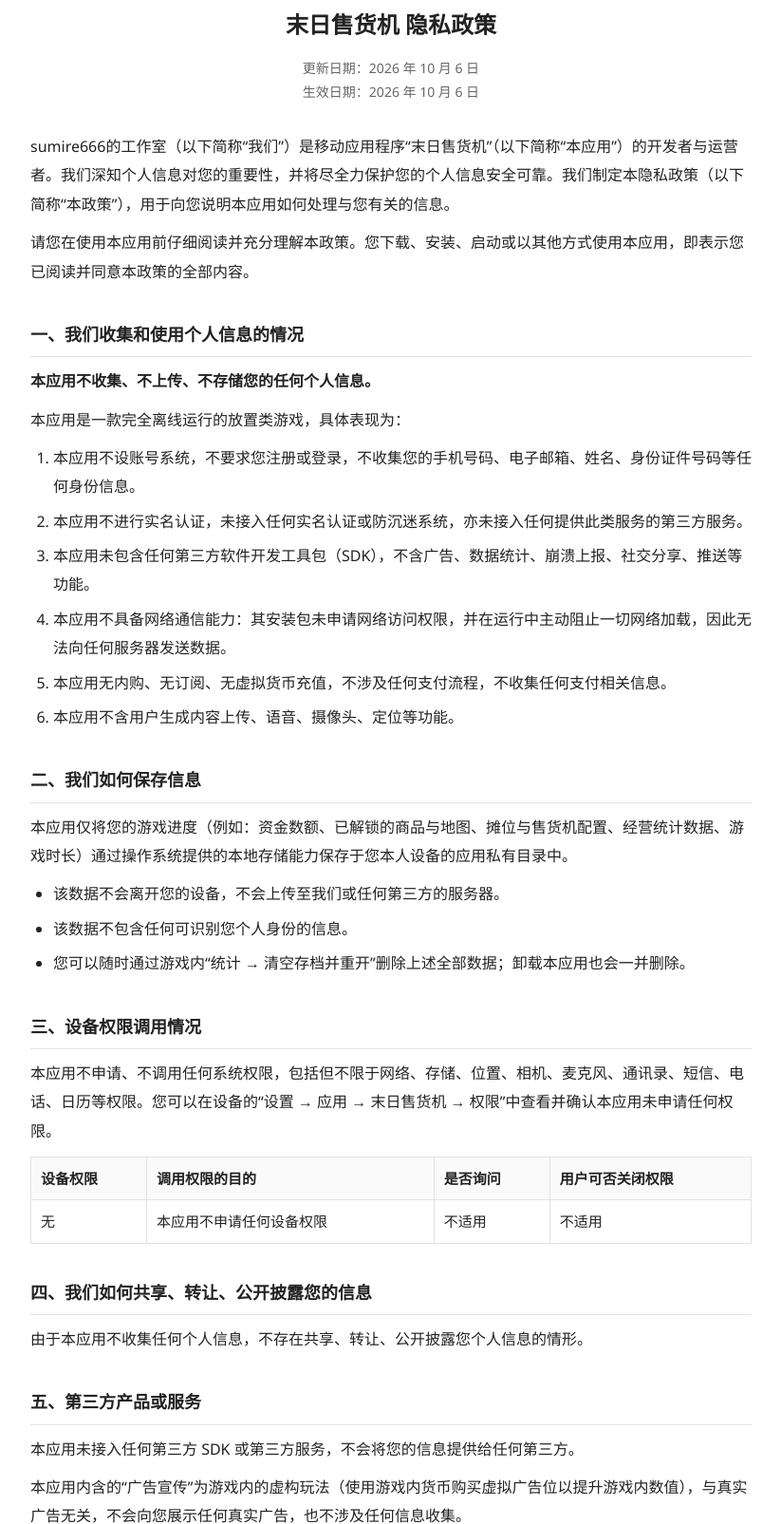
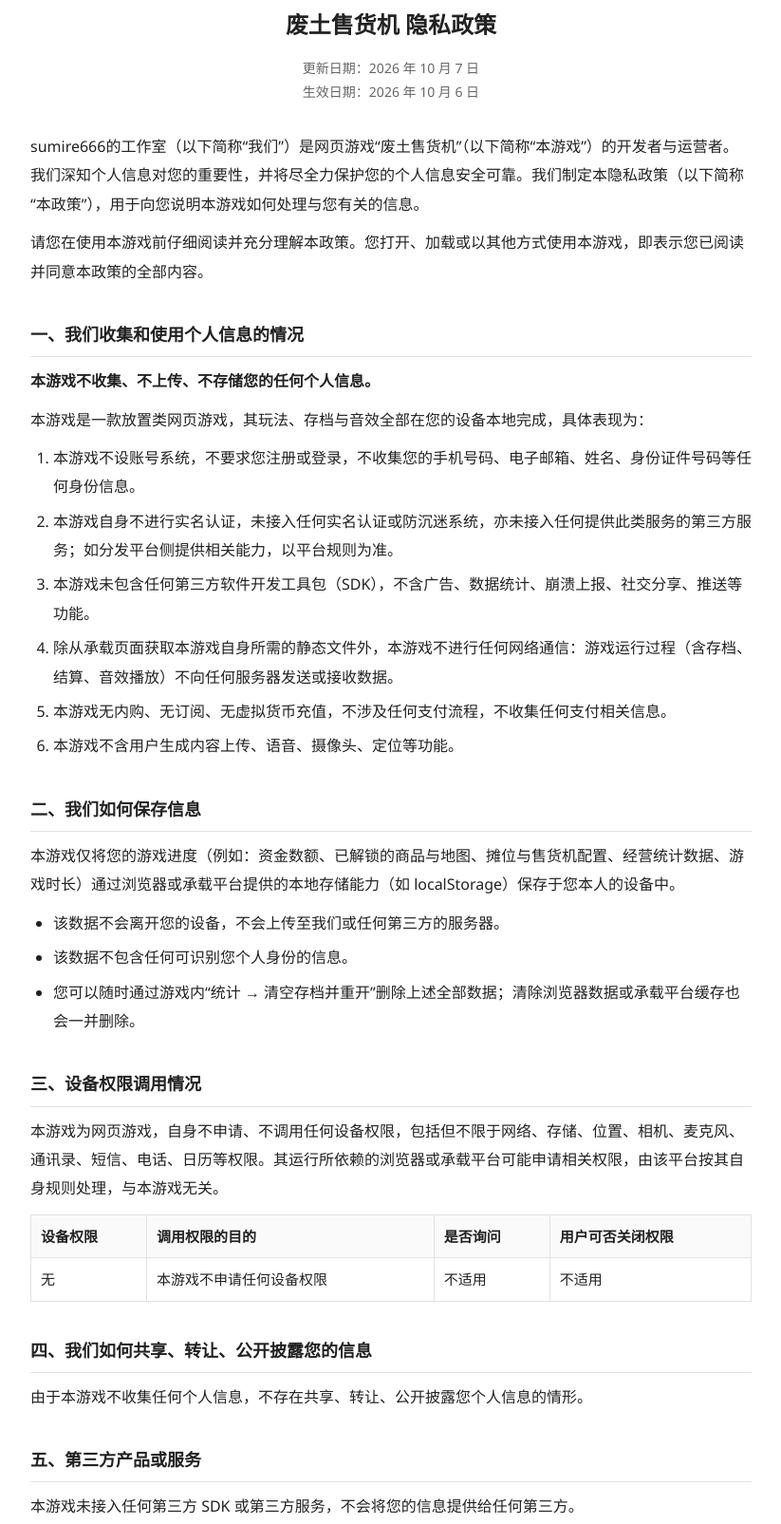
Before and after one commit to nicoo-474/taptap, a plain HTML site: page index.html in a window 1280 px wide. Shown: the part 25-1630 px from the top of the page at 95% size, without its empty margins (228-1051 px from the left). Drawn offline with Linux system fonts and the light colour scheme.

Commit message:
Add files via upload

```diff
--- a/index.html
+++ b/index.html
@@ -3,7 +3,7 @@
 <head>
 <meta charset="UTF-8">
 <meta name="viewport" content="width=device-width, initial-scale=1">
-<title>末日售货机 隐私政策</title>
+<title>废土售货机 隐私政策</title>
 <!-- 自包含：无外部样式表、无外部字体、无脚本、无统计。可直接托管为网页，也可本地双击预览。 -->
 <style>
   :root{ --ink:#222; --sub:#666; --line:#e2e2e2; }
@@ -32,65 +32,65 @@
 <body>
 <div class="wrap">
 
-<h1>末日售货机 隐私政策</h1>
-<p class="meta">更新日期：2026 年 10 月 6 日<br>生效日期：2026 年 10 月 6 日</p>
+<h1>废土售货机 隐私政策</h1>
+<p class="meta">更新日期：2026 年 10 月 7 日<br>生效日期：2026 年 10 月 6 日</p>
 
-<p>sumire666的工作室（以下简称“我们”）是移动应用程序“末日售货机”（以下简称“本应用”）的开发者与运营者。我们深知个人信息对您的重要性，并将尽全力保护您的个人信息安全可靠。我们制定本隐私政策（以下简称“本政策”），用于向您说明本应用如何处理与您有关的信息。</p>
-<p>请您在使用本应用前仔细阅读并充分理解本政策。您下载、安装、启动或以其他方式使用本应用，即表示您已阅读并同意本政策的全部内容。</p>
+<p>sumire666的工作室（以下简称“我们”）是网页游戏“废土售货机”（以下简称“本游戏”）的开发者与运营者。我们深知个人信息对您的重要性，并将尽全力保护您的个人信息安全可靠。我们制定本隐私政策（以下简称“本政策”），用于向您说明本游戏如何处理与您有关的信息。</p>
+<p>请您在使用本游戏前仔细阅读并充分理解本政策。您打开、加载或以其他方式使用本游戏，即表示您已阅读并同意本政策的全部内容。</p>
 
 <h2>一、我们收集和使用个人信息的情况</h2>
-<p><strong>本应用不收集、不上传、不存储您的任何个人信息。</strong></p>
-<p>本应用是一款完全离线运行的放置类游戏，具体表现为：</p>
+<p><strong>本游戏不收集、不上传、不存储您的任何个人信息。</strong></p>
+<p>本游戏是一款放置类网页游戏，其玩法、存档与音效全部在您的设备本地完成，具体表现为：</p>
 <ol>
-  <li>本应用不设账号系统，不要求您注册或登录，不收集您的手机号码、电子邮箱、姓名、身份证件号码等任何身份信息。</li>
-  <li>本应用不进行实名认证，未接入任何实名认证或防沉迷系统，亦未接入任何提供此类服务的第三方服务。</li>
-  <li>本应用未包含任何第三方软件开发工具包（SDK），不含广告、数据统计、崩溃上报、社交分享、推送等功能。</li>
-  <li>本应用不具备网络通信能力：其安装包未申请网络访问权限，并在运行中主动阻止一切网络加载，因此无法向任何服务器发送数据。</li>
-  <li>本应用无内购、无订阅、无虚拟货币充值，不涉及任何支付流程，不收集任何支付相关信息。</li>
-  <li>本应用不含用户生成内容上传、语音、摄像头、定位等功能。</li>
+  <li>本游戏不设账号系统，不要求您注册或登录，不收集您的手机号码、电子邮箱、姓名、身份证件号码等任何身份信息。</li>
+  <li>本游戏自身不进行实名认证，未接入任何实名认证或防沉迷系统，亦未接入任何提供此类服务的第三方服务；如分发平台侧提供相关能力，以平台规则为准。</li>
+  <li>本游戏未包含任何第三方软件开发工具包（SDK），不含广告、数据统计、崩溃上报、社交分享、推送等功能。</li>
+  <li>除从承载页面获取本游戏自身所需的静态文件外，本游戏不进行任何网络通信：游戏运行过程（含存档、结算、音效播放）不向任何服务器发送或接收数据。</li>
+  <li>本游戏无内购、无订阅、无虚拟货币充值，不涉及任何支付流程，不收集任何支付相关信息。</li>
+  <li>本游戏不含用户生成内容上传、语音、摄像头、定位等功能。</li>
 </ol>
 
 <h2>二、我们如何保存信息</h2>
-<p>本应用仅将您的游戏进度（例如：资金数额、已解锁的商品与地图、摊位与售货机配置、经营统计数据、游戏时长）通过操作系统提供的本地存储能力保存于您本人设备的应用私有目录中。</p>
+<p>本游戏仅将您的游戏进度（例如：资金数额、已解锁的商品与地图、摊位与售货机配置、经营统计数据、游戏时长）通过浏览器或承载平台提供的本地存储能力（如 localStorage）保存于您本人的设备中。</p>
 <ul>
   <li>该数据不会离开您的设备，不会上传至我们或任何第三方的服务器。</li>
   <li>该数据不包含任何可识别您个人身份的信息。</li>
-  <li>您可以随时通过游戏内“统计 → 清空存档并重开”删除上述全部数据；卸载本应用也会一并删除。</li>
+  <li>您可以随时通过游戏内“统计 → 清空存档并重开”删除上述全部数据；清除浏览器数据或承载平台缓存也会一并删除。</li>
 </ul>
 
 <h2>三、设备权限调用情况</h2>
-<p>本应用不申请、不调用任何系统权限，包括但不限于网络、存储、位置、相机、麦克风、通讯录、短信、电话、日历等权限。您可以在设备的“设置 → 应用 → 末日售货机 → 权限”中查看并确认本应用未申请任何权限。</p>
+<p>本游戏为网页游戏，自身不申请、不调用任何设备权限，包括但不限于网络、存储、位置、相机、麦克风、通讯录、短信、电话、日历等权限。其运行所依赖的浏览器或承载平台可能申请相关权限，由该平台按其自身规则处理，与本游戏无关。</p>
 <table>
   <thead><tr><th>设备权限</th><th>调用权限的目的</th><th>是否询问</th><th>用户可否关闭权限</th></tr></thead>
-  <tbody><tr><td>无</td><td>本应用不申请任何设备权限</td><td>不适用</td><td>不适用</td></tr></tbody>
+  <tbody><tr><td>无</td><td>本游戏不申请任何设备权限</td><td>不适用</td><td>不适用</td></tr></tbody>
 </table>
 
 <h2>四、我们如何共享、转让、公开披露您的信息</h2>
-<p>由于本应用不收集任何个人信息，不存在共享、转让、公开披露您个人信息的情形。</p>
+<p>由于本游戏不收集任何个人信息，不存在共享、转让、公开披露您个人信息的情形。</p>
 
 <h2>五、第三方产品或服务</h2>
-<p>本应用未接入任何第三方 SDK 或第三方服务，不会将您的信息提供给任何第三方。</p>
-<p>本应用内含的“广告宣传”为游戏内的虚构玩法（使用游戏内货币购买虚拟广告位以提升游戏内数值），与真实广告无关，不会向您展示任何真实广告，也不涉及任何信息收集。</p>
+<p>本游戏未接入任何第三方 SDK 或第三方服务，不会将您的信息提供给任何第三方。</p>
+<p>本游戏内含的“广告宣传”为游戏内的虚构玩法（使用游戏内货币购买虚拟广告位以提升游戏内数值），与真实广告无关。当前版本未接入任何真实广告，不会向您展示任何真实广告，也不涉及任何信息收集。如未来版本引入广告等内容，我们将在上线前更新本政策并另行取得您的同意。</p>
 
 <h2>六、我们如何保护您的信息</h2>
-<p>本应用不收集、不传输您的个人信息，相关信息仅保存在您的设备本地。请您妥善保管您的设备；如设备丢失或转借他人，您的游戏进度可能被他人查看。</p>
+<p>本游戏不收集、不传输您的个人信息，相关信息仅保存在您的设备本地。请您妥善保管您的设备；如设备丢失或转借他人，您的游戏进度可能被他人查看。</p>
 
 <h2>七、您如何管理您的信息</h2>
-<p>您可以随时通过以下方式删除本应用保存的全部数据：</p>
+<p>您可以随时通过以下方式删除本游戏保存的全部数据：</p>
 <ol>
   <li>在游戏内点击“统计”，选择“清空存档并重开”；</li>
-  <li>在系统设置中清除本应用的数据；</li>
-  <li>卸载本应用。</li>
+  <li>清除浏览器或承载平台中与本游戏相关的站点数据；</li>
+  <li>停止使用本游戏，并清除相关本地存储。</li>
 </ol>
 
 <h2>八、我们如何处理未成年人的信息</h2>
-<p>本应用不收集任何个人信息，不含付费内容，不含真实广告。我们建议未满 18 周岁的用户在监护人的指导下使用本应用。如监护人认为未成年人使用本应用存在不妥，可通过本政策第十条的联系方式与我们联系，或直接卸载本应用。</p>
+<p>本游戏不收集任何个人信息，不含付费内容，不含真实广告。我们建议未满 18 周岁的用户在监护人的指导下使用本游戏。如监护人认为未成年人使用本游戏存在不妥，可通过本政策第十条的联系方式与我们联系，或停止使用本游戏。</p>
 
 <h2>九、本政策如何更新</h2>
-<p>如本应用的功能发生变更并因此需要调整本政策，我们会在本政策的展示页面发布更新后的版本，并同步更新文首的“更新日期”。请您定期查阅。</p>
+<p>如本游戏的功能发生变更并因此需要调整本政策，我们会在本政策的展示页面发布更新后的版本，并同步更新文首的“更新日期”。请您定期查阅。</p>
 
 <h2>十、如何联系我们</h2>
-<p>如您对本政策或本应用的信息处理有任何疑问、意见或建议，可通过以下方式与我们联系：</p>
+<p>如您对本政策或本游戏的信息处理有任何疑问、意见或建议，可通过以下方式与我们联系：</p>
 <ul>
   <li>运营者：sumire666的工作室</li>
   <li>联系邮箱：2622936861@qq.com</li>
```
